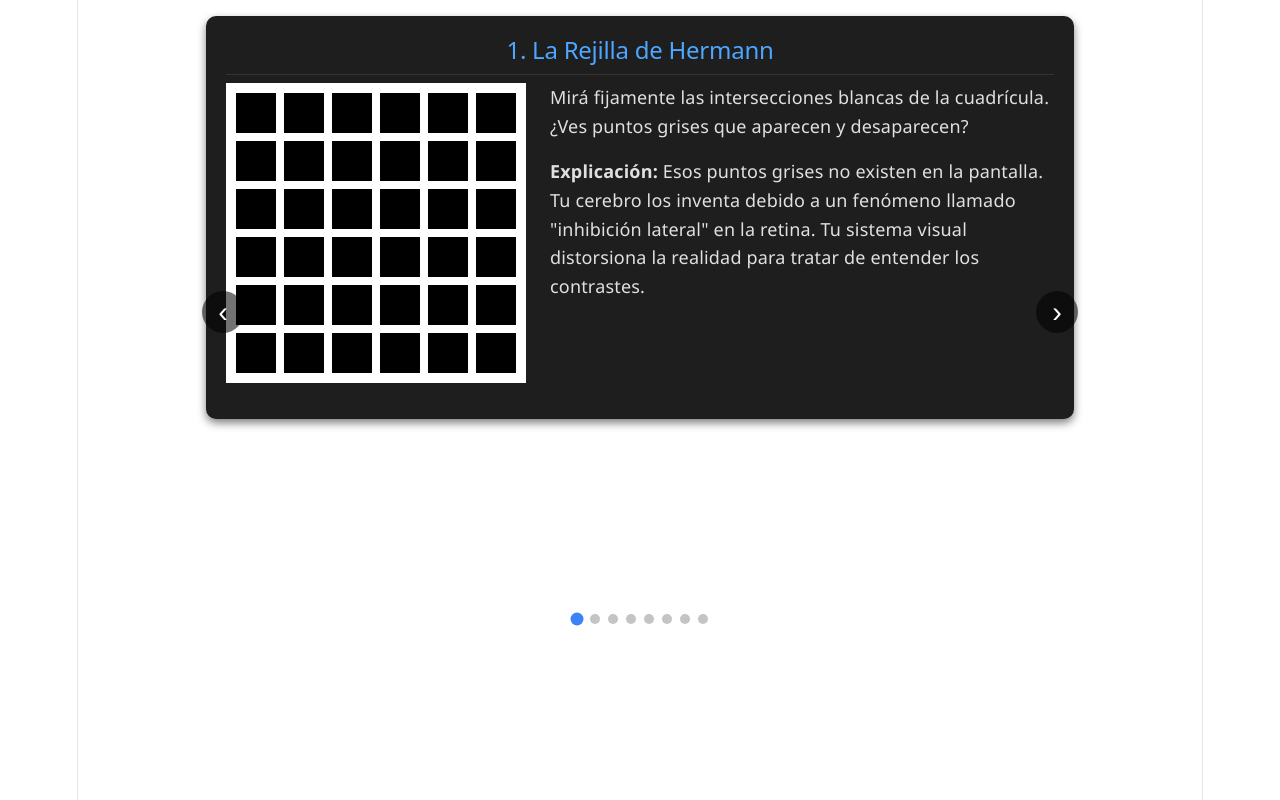
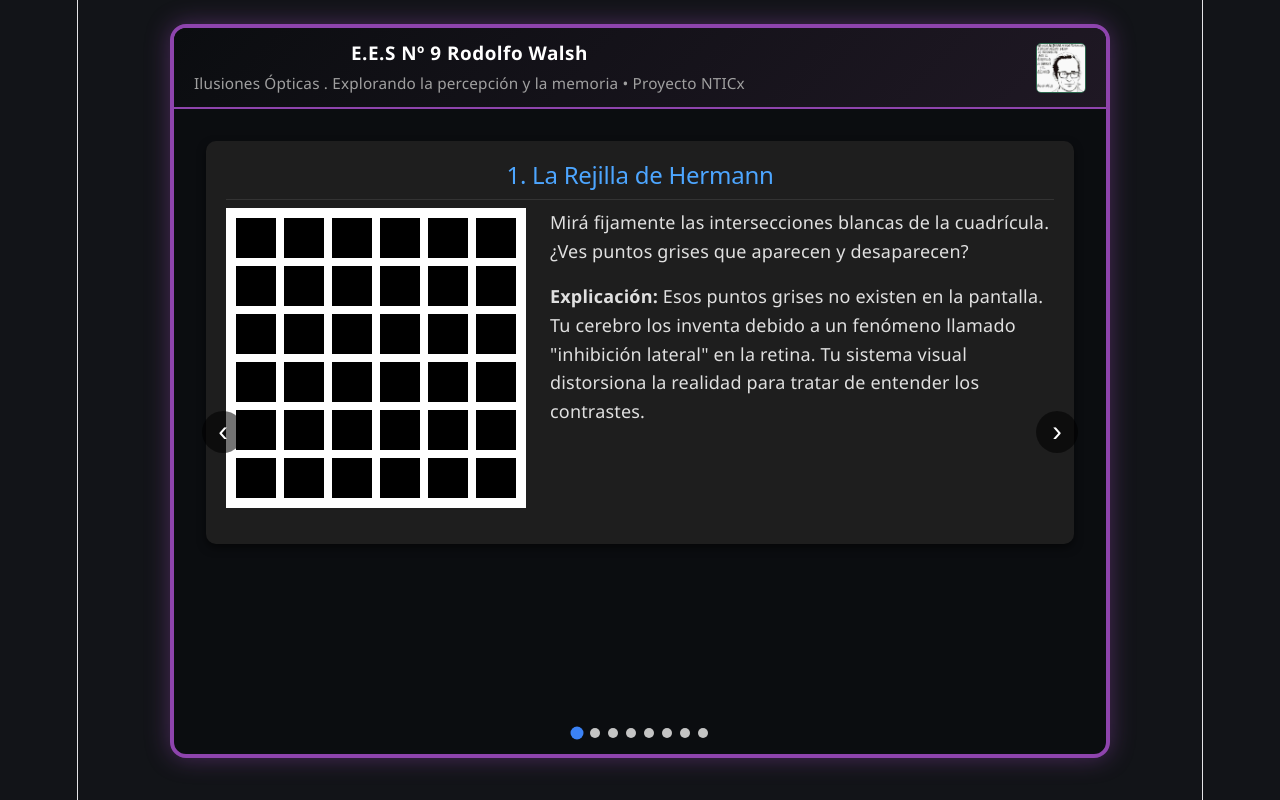
Before and after one commit to M-Olson-start/Rodolfo-Walsh-Feria-Institucional-2026, a React (Vite) app in the folder wlash/: page / in a window 1280 px wide. Built offline with nearby package versions, Linux system fonts and the light colour scheme.

Commit message:
se realizótitulo y un marco

```diff
--- a/wlash/src/App.css
+++ b/wlash/src/App.css
@@ -1,184 +1,62 @@
-.counter {
-  font-size: 16px;
-  padding: 5px 10px;
-  border-radius: 5px;
-  color: var(--accent);
-  background: var(--accent-bg);
-  border: 2px solid transparent;
-  transition: border-color 0.3s;
-  margin-bottom: 24px;
-
-  &:hover {
-    border-color: var(--accent-border);
-  }
-  &:focus-visible {
-    outline: 2px solid var(--accent);
-    outline-offset: 2px;
-  }
+:root {
+  --bg-main: #121418;
+  --accent-green: #2d6a4f;
+  --accent-purple: #8e44ad;
+  --text-main: #e0e0e0;
 }
 
-.hero {
-  position: relative;
-
-  .base,
-  .framework,
-  .vite {
-    inset-inline: 0;
-    margin: 0 auto;
-  }
-
-  .base {
-    width: 170px;
-    position: relative;
-    z-index: 0;
-  }
-
-  .framework,
-  .vite {
-    position: absolute;
-  }
-
-  .framework {
-    z-index: 1;
-    top: 34px;
-    height: 28px;
-    transform: perspective(2000px) rotateZ(300deg) rotateX(44deg) rotateY(39deg)
-      scale(1.4);
-  }
-
-  .vite {
-    z-index: 0;
-    top: 107px;
-    height: 26px;
-    width: auto;
-    transform: perspective(2000px) rotateZ(300deg) rotateX(40deg) rotateY(39deg)
-      scale(0.8);
-  }
+body {
+  margin: 0;
+  background-color: var(--bg-main);
+  color: var(--text-main);
+  font-family: "Segoe UI", Tahoma, Geneva, Verdana, sans-serif;
+  line-height: 1.6;
 }
 
-#center {
-  display: flex;
-  flex-direction: column;
-  gap: 25px;
-  place-content: center;
-  place-items: center;
-  flex-grow: 1;
-
-  @media (max-width: 1024px) {
-    padding: 32px 20px 24px;
-    gap: 18px;
-  }
+/* MARCO VIOLETA que rodea todo */
+.marco {
+  max-width: 960px;
+  margin: 24px auto;
+  border: 4px solid var(--accent-purple);
+  border-radius: 16px;
+  background: #0b0d10;
+  box-shadow: 0 0 24px rgba(142, 68, 173, 0.45);
+  overflow: hidden;
 }
 
-#next-steps {
+/* ENCABEZADO: texto a la izquierda, logo a la derecha, misma fila */
+.school-top-bar {
   display: flex;
-  border-top: 1px solid var(--border);
-  text-align: left;
-
-  & > div {
-    flex: 1 1 0;
-    padding: 32px;
-    @media (max-width: 1024px) {
-      padding: 24px 20px;
-    }
-  }
-
-  .icon {
-    margin-bottom: 16px;
-    width: 22px;
-    height: 22px;
-  }
-
-  @media (max-width: 1024px) {
-    flex-direction: column;
-    text-align: center;
-  }
+  align-items: center;
+  justify-content: space-between;
+  gap: 12px;
+  padding: 10px 20px;
+  background: linear-gradient(135deg, #0b0d10 0%, #1f1824 100%);
+  border-bottom: 2px solid var(--accent-purple);
 }
 
-#docs {
-  border-right: 1px solid var(--border);
-
-  @media (max-width: 1024px) {
-    border-right: none;
-    border-bottom: 1px solid var(--border);
-  }
+.school-info h4 {
+  margin: 0;
+  font-size: 1.05em;
+  color: #ffffff;
+  letter-spacing: 0.5px;
 }
 
-#next-steps ul {
-  list-style: none;
-  padding: 0;
-  display: flex;
-  gap: 8px;
-  margin: 32px 0 0;
-
-  .logo {
-    height: 18px;
-  }
-
-  a {
-    color: var(--text-h);
-    font-size: 16px;
-    border-radius: 6px;
-    background: var(--social-bg);
-    display: flex;
-    padding: 6px 12px;
-    align-items: center;
-    gap: 8px;
-    text-decoration: none;
-    transition: box-shadow 0.3s;
-
-    &:hover {
-      box-shadow: var(--shadow);
-    }
-    .button-icon {
-      height: 18px;
-      width: 18px;
-    }
-  }
-
-  @media (max-width: 1024px) {
-    margin-top: 20px;
-    flex-wrap: wrap;
-    justify-content: center;
-
-    li {
-      flex: 1 1 calc(50% - 8px);
-    }
-
-    a {
-      width: 100%;
-      justify-content: center;
-      box-sizing: border-box;
-    }
-  }
+.school-info span {
+  font-size: 0.85em;
+  color: #a0a0a0;
 }
 
-#spacer {
-  height: 88px;
-  border-top: 1px solid var(--border);
-  @media (max-width: 1024px) {
-    height: 48px;
-  }
+/* Logo pequeño: ajusta el tamaño cambiando estos dos valores */
+.school-logo-img {
+  width: 48px;
+  height: 48px;
+  flex-shrink: 0;
+  border-radius: 10%;
+  object-fit: cover;
+  border: 1px solid var(--accent-green);
 }
 
-.ticks {
-  position: relative;
-  width: 100%;
-
-  &::before,
-  &::after {
-    content: '';
-    position: absolute;
-    top: -4.5px;
-    border: 5px solid transparent;
-  }
-
-  &::before {
-    left: 0;
-    border-left-color: var(--border);
-  }
-  &::after {
-    right: 0;
-    border-right-color: var(--border);
-  }
+.marco__contenido {
+  padding: 16px;
 }
--- a/wlash/src/App.jsx
+++ b/wlash/src/App.jsx
@@ -1,3 +1,6 @@
+import "./App.css";
+import walshImg from "./assets/walsh.png"; // ajusta el nombre y la ruta de tu imagen
+
 import Carousel from "./components/Carousel";
 import SlideEstudiante from "./components/SlideEstudiante";
 import Slide0 from "./components/Slide0";
@@ -9,19 +12,22 @@ import Slide100 from "./components/Slide100";
 import Slide101 from "./components/Slide101";
 import Slide102 from "./components/Slide102";
 
-
 export default function App() {
   return (
+    <div className="marco">
+      <header className="school-top-bar">
+        <div className="school-info">
+          <h4>E.E.S Nº 9 Rodolfo Walsh</h4>
+          <span>Ilusiones Ópticas . Explorando la percepción y la memoria • Proyecto NTICx</span>
+        </div>
+        <img src={walshImg} alt="Rodolfo Walsh" className="school-logo-img" />
+      </header>
+
+      <div className="marco__contenido">
         <Carousel>
-
           <Slide100 />
-
-
           <Slide101 />
-
-
           <Slide102 />
-
           <Slide0 />
 
           <SlideEstudiante nombre="Santino Villagran">
@@ -35,9 +41,12 @@ export default function App() {
           <SlideEstudiante nombre="Delfina Girard / Geronimo Sanabria">
             <Slide3 />
           </SlideEstudiante>
+
           <SlideEstudiante nombre="Antonella Cañete">
             <Slide4 />
           </SlideEstudiante>
         </Carousel>
+      </div>
+    </div>
   );
 }
```
Also changed, not shown: wlash/src/assets/walsh.png (added). Lines whose indentation alone changed are shown as unchanged.
